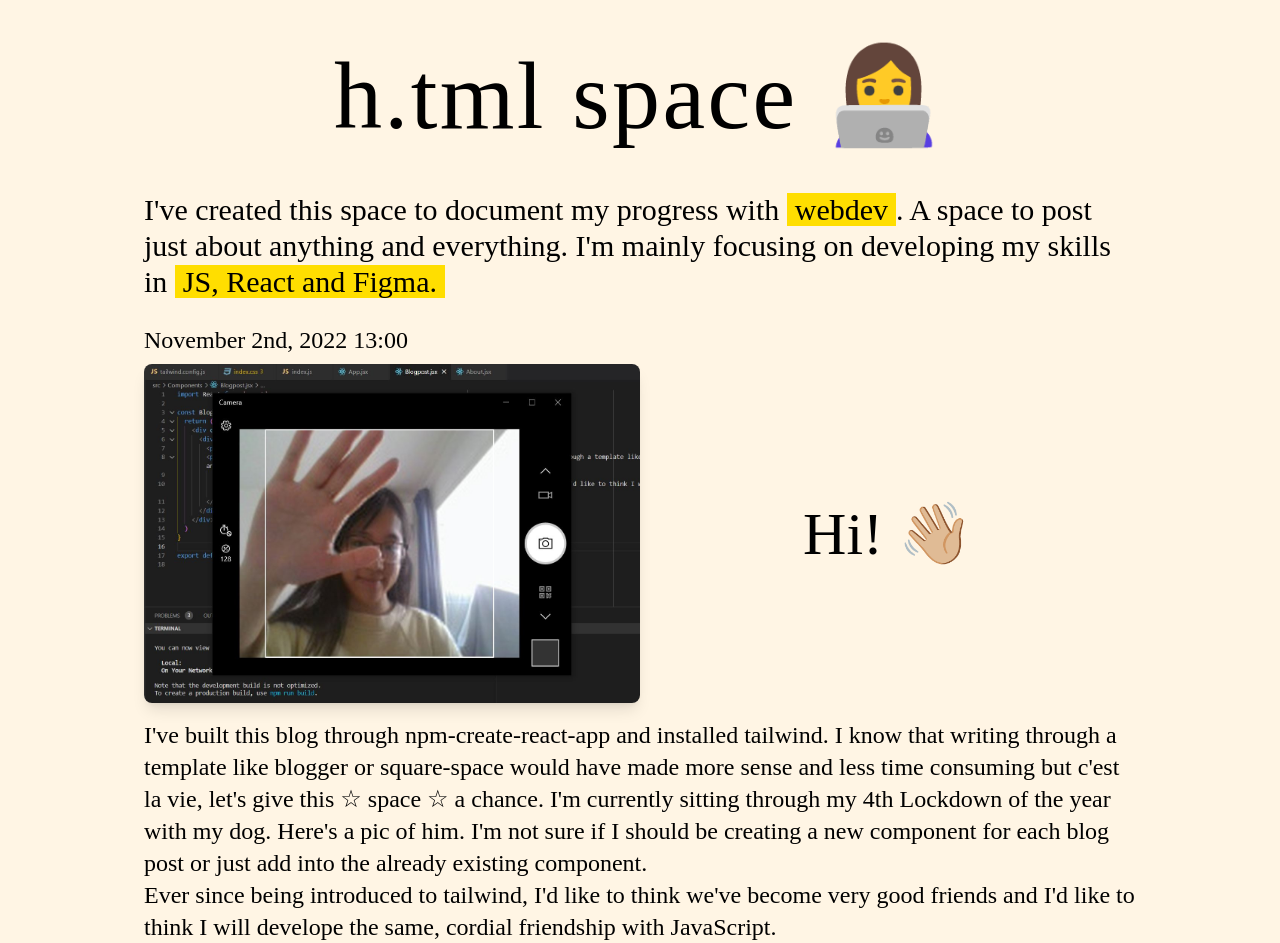
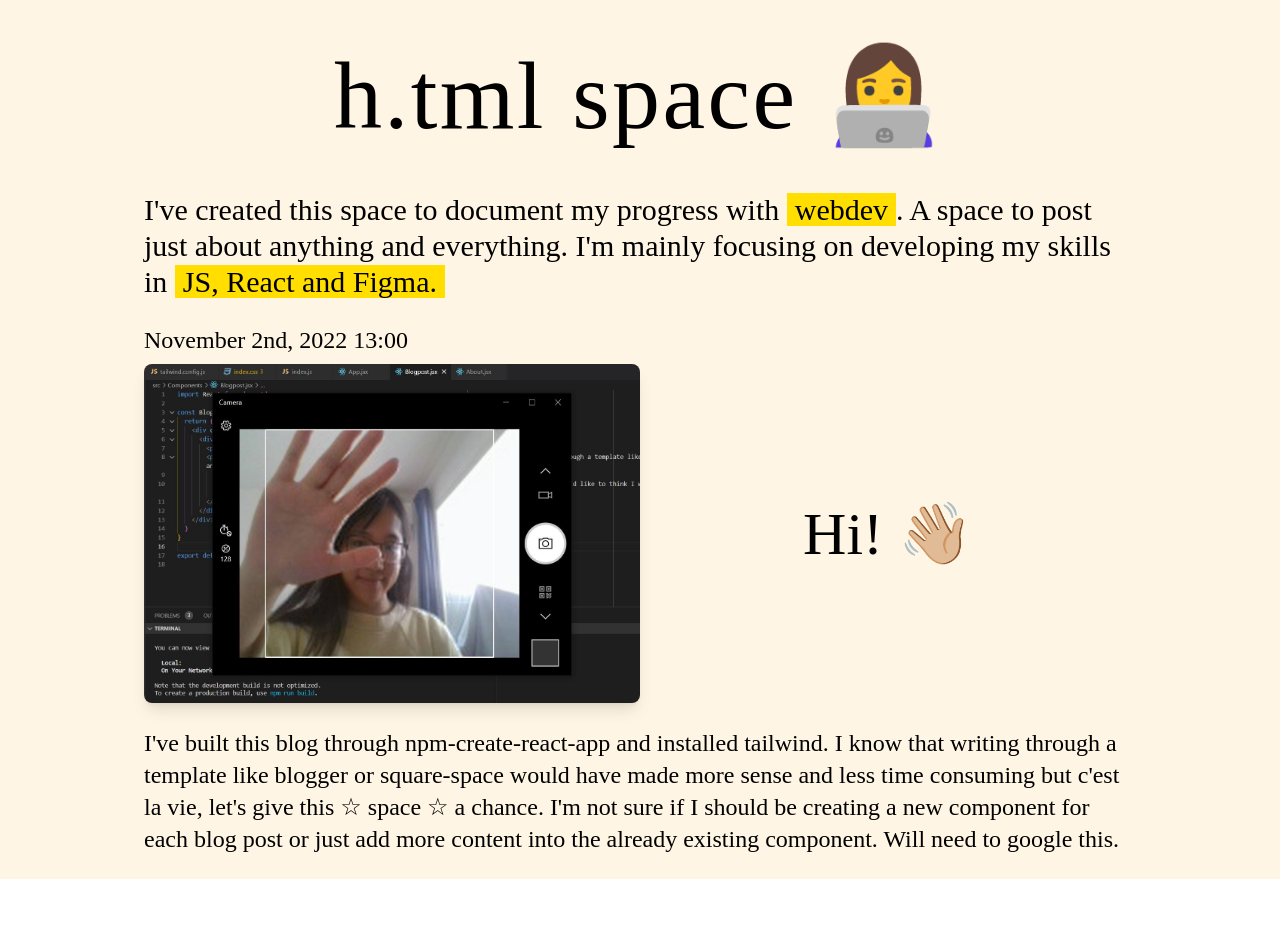
Before and after one commit to imlishayang/my-blog, a React (Create React App) app: page / in a window 1280 px wide. After the commit the page ends 879 px from the top, so only its background shows below. Built offline with nearby package versions, Linux system fonts and the light colour scheme.

Commit message:
first post

```diff
--- a/src/Components/Blogpost.jsx
+++ b/src/Components/Blogpost.jsx
@@ -10,9 +10,8 @@ const Blogpost = () => {
           <img src={hello}  className='object-fit rounded-lg shadow-lg' alt="hello"></img>
             <p className='flex items-center justify-center p-4 text-6xl'>Hi! 👋🏼 </p>
         </div>
-            <p className='pt-4'>I've built this blog through npm-create-react-app and installed tailwind. I know that writing through a template like blogger or square-space would have made more sense and less time consuming but c'est la vie, let's give this ☆ space ☆ a chance.
-            I'm currently sitting through my 4th Lockdown of the year with my dog. Here's a pic of him. I'm not sure if I should be creating a new component for each blog post or just add into the already existing component.</p>
-            <p>Ever since being introduced to tailwind, I'd like to think we've become very good friends and I'd like to think I will develope the same, cordial friendship with <span className='font-blue'>JavaScript.</span></p>
+            <p className='py-6'>I've built this blog through npm-create-react-app and installed tailwind. I know that writing through a template like blogger or square-space would have made more sense and less time consuming but c'est la vie, let's give this ☆ space ☆ a chance.
+            I'm not sure if I should be creating a new component for each blog post or just add more content into the already existing component. Will need to google this.</p>
 
       </div>
     </div>
```
